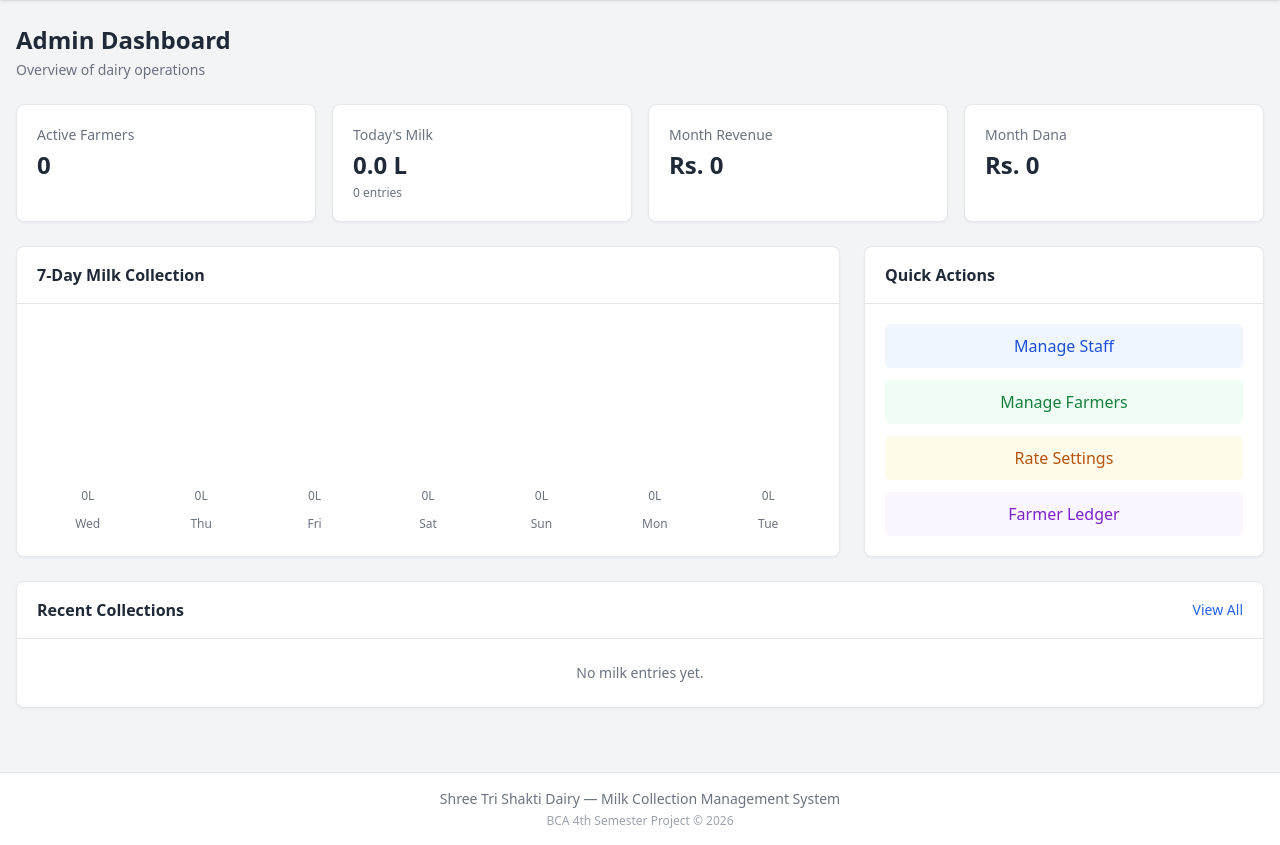
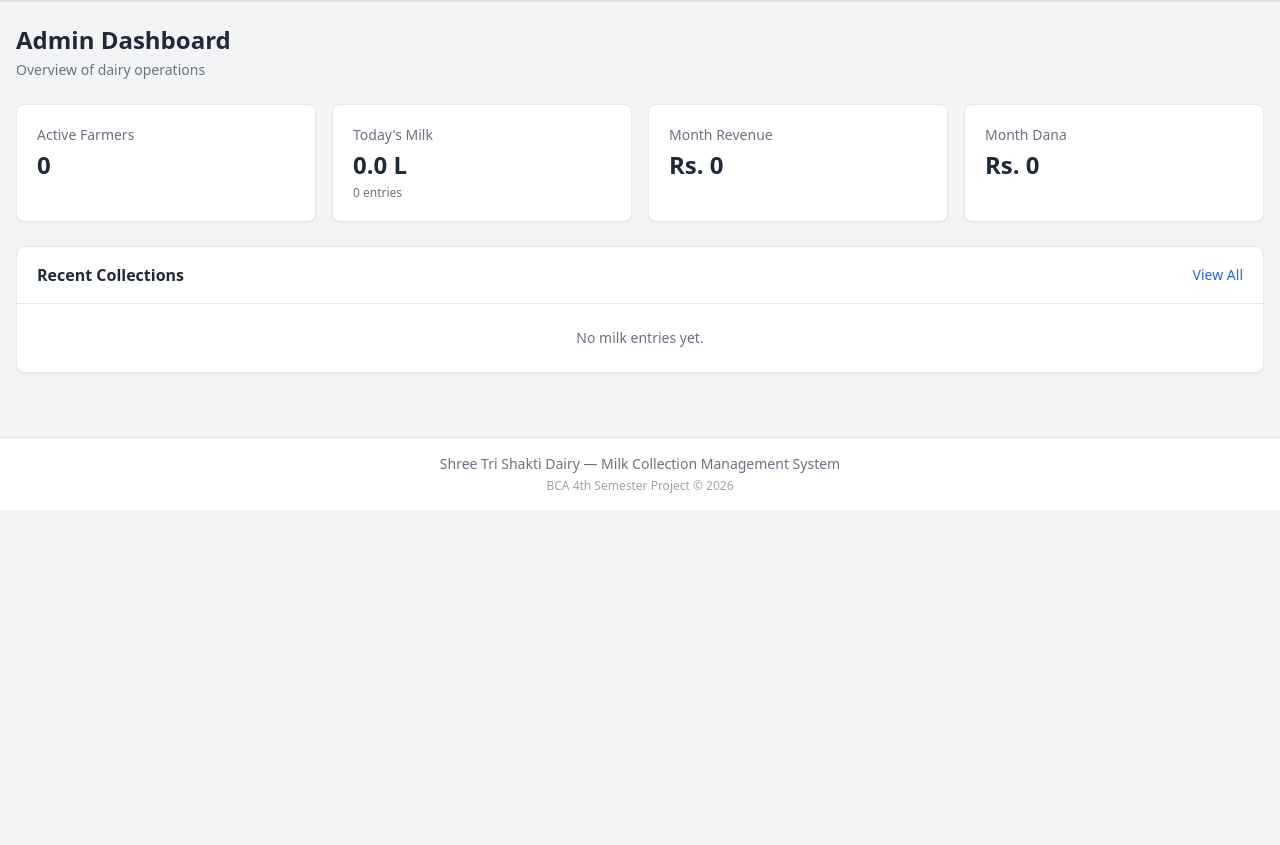
Before and after one commit to Sarojadhi/project, a PHP site: page /admin/dashboard.php in a window 1280 px wide. Shown: the part 54-899 px from the top of the page. After the commit the page ends 547 px from the top, so only its background shows below. Run offline with PHP 8.4, Linux system fonts and the light colour scheme; the visitor is signed in with stand-in values (Sample User, id 1); data that the repository does not hold is empty; some libraries are stand-ins or nearby versions.

Commit message:
okk to see

```diff
--- a/project/admin/dashboard.php
+++ b/project/admin/dashboard.php
@@ -61,51 +61,6 @@ $result = $conn->query(
 );
 
 $monthDana = $result->fetch_assoc()['total'];
-
-
-/*
-|--------------------------------------------------------------------------
-| 7-Day Milk Collection
-|--------------------------------------------------------------------------
-*/
-
-$chartData = array();
-
-for ($i = 6; $i >= 0; $i--) {
-
-    $date = date(
-        'Y-m-d',
-        strtotime("-$i days")
-    );
-
-    $stmt = $conn->prepare(
-        "SELECT COALESCE(SUM(litre), 0) AS litres
-         FROM milk_entries
-         WHERE entry_date = ?"
-    );
-
-    $stmt->bind_param('s', $date);
-    $stmt->execute();
-
-    $result = $stmt->get_result();
-    $row = $result->fetch_assoc();
-
-    $chartData[] = array(
-        'date' => date('D', strtotime($date)),
-        'litres' => $row['litres']
-    );
-}
-
-
-// Find highest value for chart height
-$maxLitres = 1;
-
-foreach ($chartData as $item) {
-
-    if ($item['litres'] > $maxLitres) {
-        $maxLitres = $item['litres'];
-    }
-}
 
 
 /*
@@ -208,115 +163,6 @@ include __DIR__ . '/../includes/header.php';
             <p class="text-2xl font-bold text-gray-800 mt-1">
                 Rs. <?php echo number_format($monthDana, 0); ?>
             </p>
-
-        </div>
-
-    </div>
-
-
-    <!-- Chart + Quick Actions -->
-    <div class="grid grid-cols-1 lg:grid-cols-3 gap-6 mb-6">
-
-        <!-- Milk Chart -->
-        <div class="lg:col-span-2 bg-white border border-gray-200 rounded-lg shadow-sm">
-
-            <div class="px-5 py-4 border-b border-gray-200">
-
-                <h2 class="font-semibold text-gray-800">
-                    7-Day Milk Collection
-                </h2>
-
-            </div>
-
-
-            <div class="p-5">
-
-                <div class="flex items-end gap-3 h-52">
-
-                    <?php foreach ($chartData as $item): ?>
-
-                        <?php
-
-                        $height = ($item['litres'] / $maxLitres) * 100;
-
-                        if ($height < 3 && $item['litres'] > 0) {
-                            $height = 3;
-                        }
-
-                        ?>
-
-                        <div class="flex-1 flex flex-col items-center justify-end h-full">
-
-                            <span class="text-xs text-gray-500 mb-1">
-                                <?php echo number_format($item['litres'], 0); ?>L
-                            </span>
-
-                            <div
-                                class="w-full max-w-12 bg-blue-500 rounded-t"
-                                style="height: <?php echo $height; ?>%;"
-                            ></div>
-
-                            <span class="text-xs text-gray-500 mt-2">
-                                <?php echo htmlspecialchars($item['date']); ?>
-                            </span>
-
-                        </div>
-
-                    <?php endforeach; ?>
-
-                </div>
-
-            </div>
-
-        </div>
-
-
-        <!-- Quick Actions -->
-        <div class="bg-white border border-gray-200 rounded-lg shadow-sm">
-
-            <div class="px-5 py-4 border-b border-gray-200">
-
-                <h2 class="font-semibold text-gray-800">
-                    Quick Actions
-                </h2>
-
-            </div>
-
-
-            <div class="p-5 space-y-3">
-
-                <a
-                    href="<?php echo BASE_URL; ?>/admin/manage-staff.php"
-                    class="block text-center bg-blue-50 hover:bg-blue-100 text-blue-700 font-medium py-2.5 rounded-md"
-                >
-                    Manage Staff
-                </a>
-
-
-                <a
-                    href="<?php echo BASE_URL; ?>/admin/manage-farmer.php"
-                    class="block text-center bg-green-50 hover:bg-green-100 text-green-700 font-medium py-2.5 rounded-md"
-                >
-                    Manage Farmers
-                </a>
-
-
-                <a
-                    href="<?php echo BASE_URL; ?>/admin/rate-setting.php"
-                    class="block text-center bg-amber-50 hover:bg-amber-100 text-amber-700 font-medium py-2.5 rounded-md"
-                >
-                    Rate Settings
-                </a>
-
-
-                <a
-                    href="<?php echo BASE_URL; ?>/admin/report.php"
-                    class="block text-center bg-purple-50 hover:bg-purple-100 text-purple-700 font-medium py-2.5 rounded-md"
-                >
-                    Farmer Ledger
-                </a>
-
-            </div>
 
         </div>
 
```
Also changed, not shown: project/logout.php (line endings or trailing spaces), project/schema.sql (line endings or trailing spaces).
